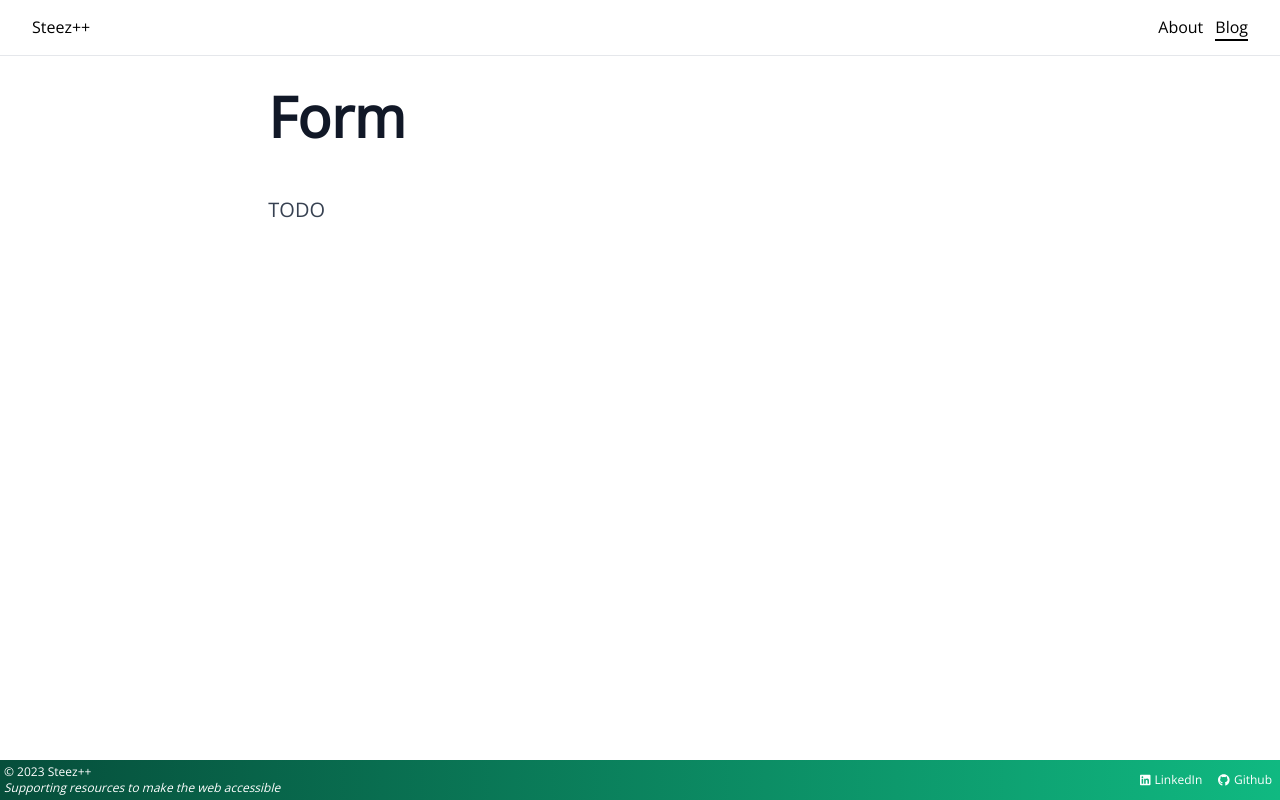
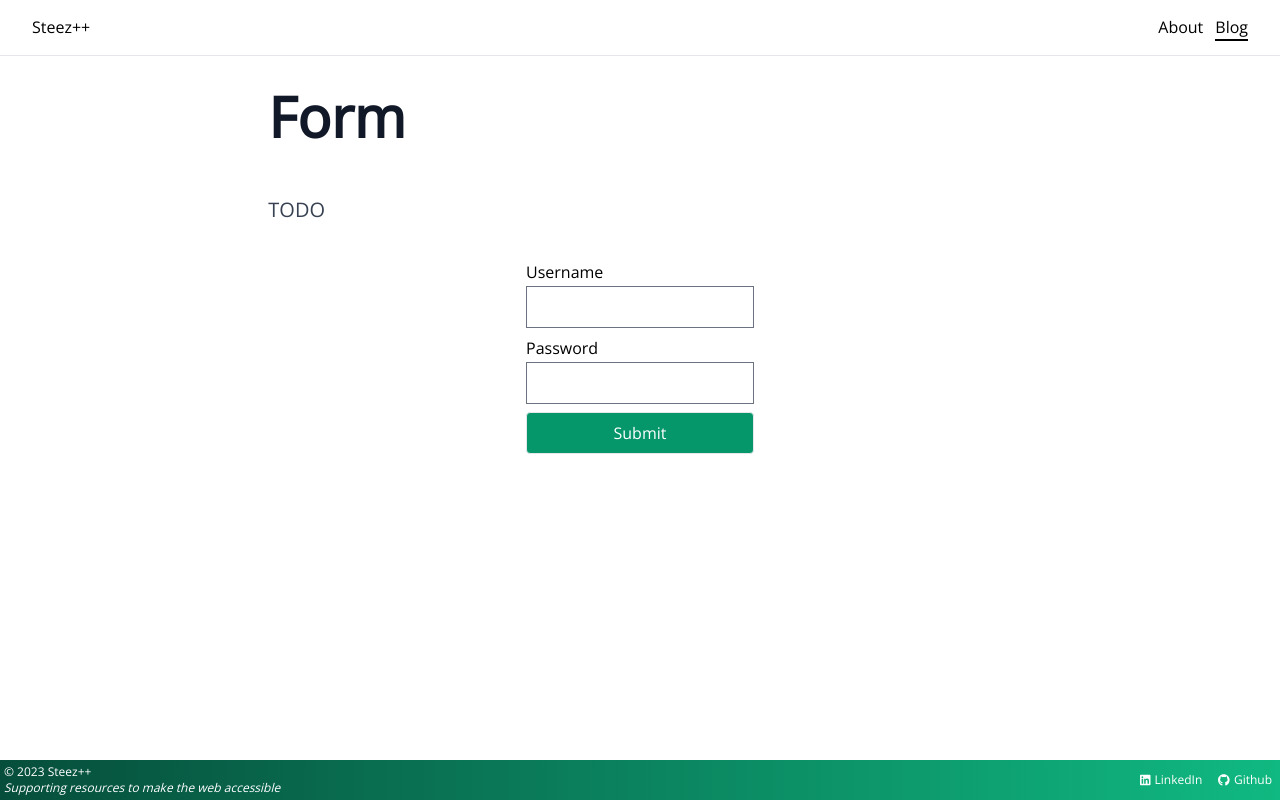
Before and after one commit to steezplusplus/Accessible-Web-Components, a Next.js app: page /blog/form in a window 1280 px wide. Built offline with nearby package versions, Linux system fonts and the light colour scheme.

Commit message:
feat: password form and style

```diff
--- a/app/blog/form/_components/form/Form.tsx
+++ b/app/blog/form/_components/form/Form.tsx
@@ -1,6 +1,24 @@
 
 export function Form() {
   return (
-    <form></form>
+    <form className="flex flex-col gap-y-2">
+      <div className="flex flex-col gap-y-0.5">
+        <label htmlFor="username">
+          Username
+        </label>
+        <input id="username" type="text"></input>
+      </div>
+      <div className="flex flex-col gap-y-0.5">
+        <label htmlFor="password">
+          Password
+        </label>
+        <input id="password" type="password"></input>
+      </div>
+      <button
+        className="rounded border bg-emerald-600 px-4 py-2 text-white hover:bg-emerald-700"
+      >
+        Submit
+      </button>
+    </form>
   );
 }
--- a/app/blog/form/page.tsx
+++ b/app/blog/form/page.tsx
@@ -10,7 +10,9 @@ export default function Page() {
           TODO
         </p>
       </article>
-      <Form />
+      <div className="flex items-center justify-center">
+        <Form />
+      </div>
     </>
   );
 }
```
